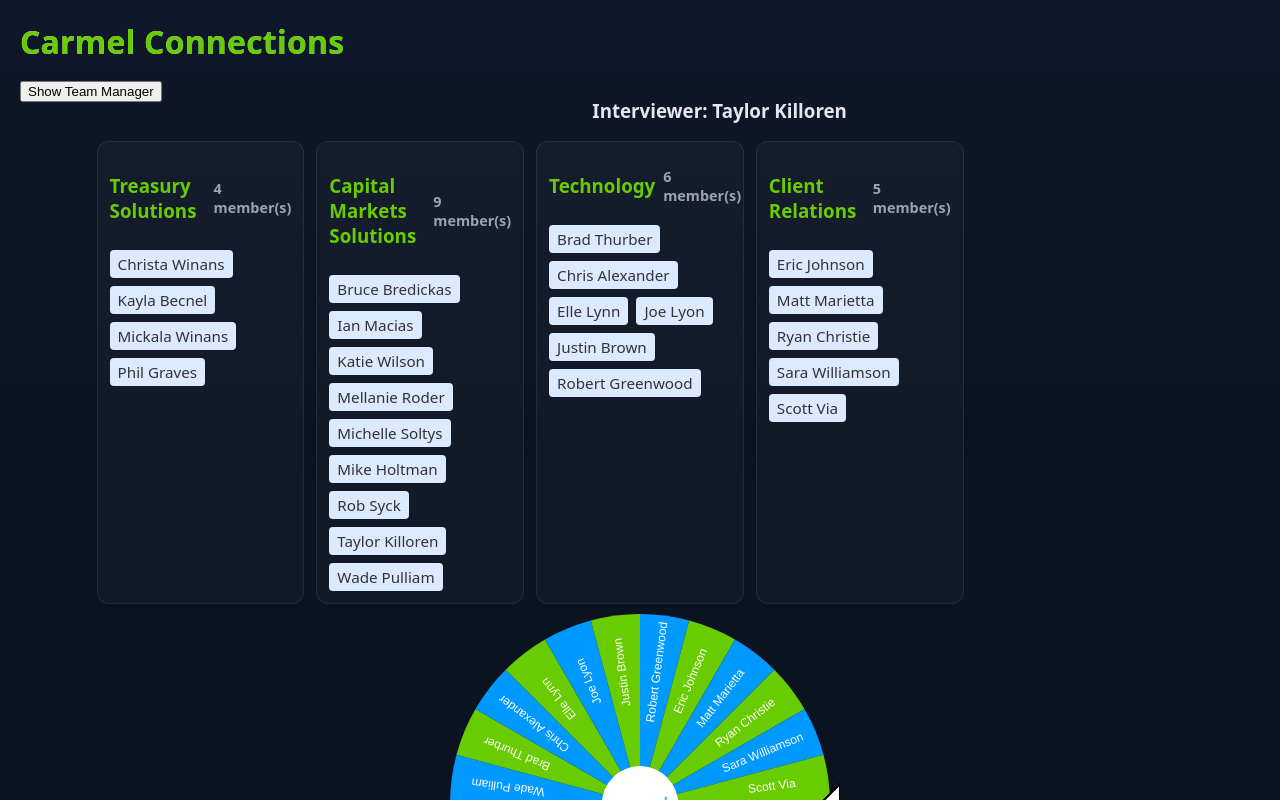
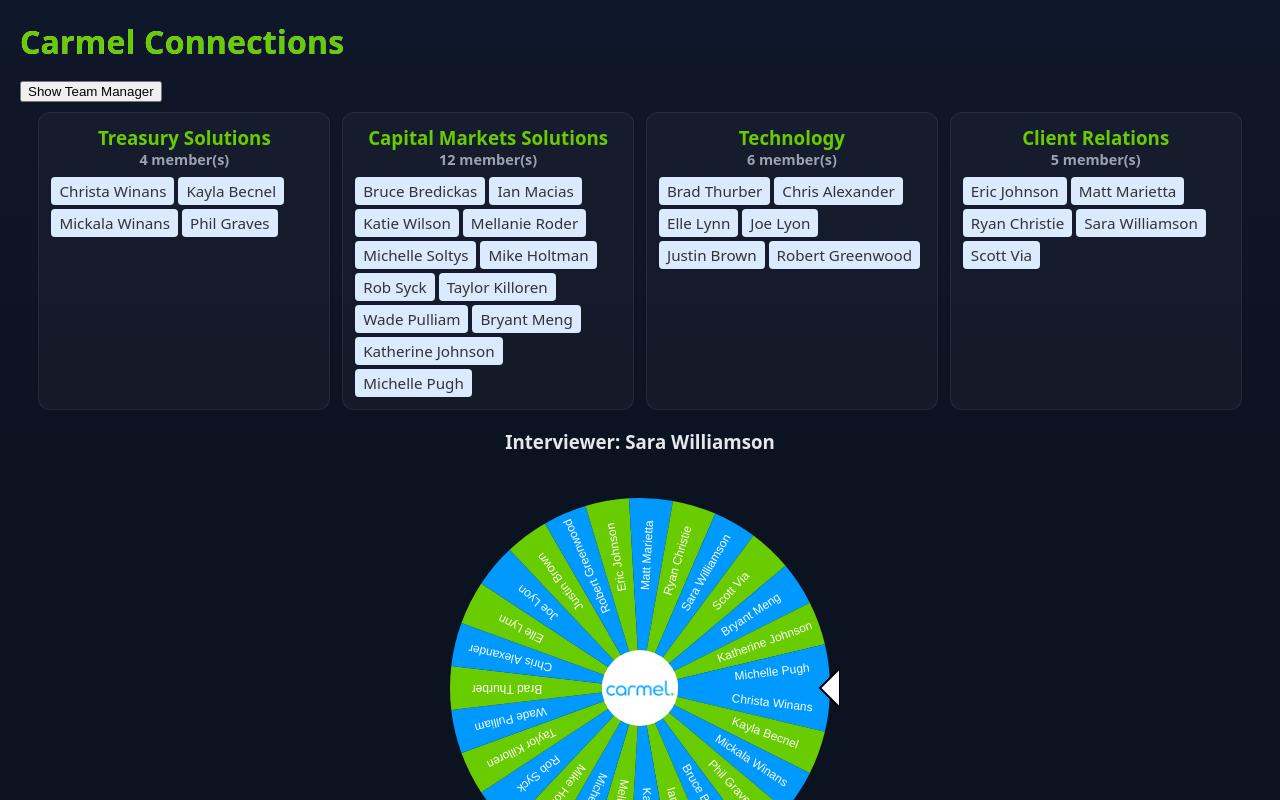
Before and after one commit to jlyon0/CarmelConnections, a Next.js app in the folder carmel-connections/: page / in a window 1280 px wide. Shown: the top 800 px of the page. Built offline with nearby package versions, Linux system fonts and the light colour scheme.

Commit message:
updates for new interviewer and initial testing for css based spinner

```diff
--- a/carmel-connections/src/app/globals.css
+++ b/carmel-connections/src/app/globals.css
@@ -58,6 +58,12 @@
   color:var(--color-text);
   outline:none;
 }
+
+.viewerRow {
+  width: 100%;
+  display: flex;
+  justify-content: center;
+}
 .label{font-size:.9rem; color:var(--color-muted)}
 .titleRow{display:flex; align-items:center; justify-content:space-between}
 .title{font-size:2rem; background:linear-gradient(90deg,#fff, #9bd1ff); -webkit-background-clip:text; color:#69cc00}
--- a/carmel-connections/src/app/page.tsx
+++ b/carmel-connections/src/app/page.tsx
@@ -5,6 +5,7 @@
 import TeamViewer from "@/components/TeamViewer";
 import DropdownParent from "@/components/DropDown";
 import SpinningWheel from "@/components/SpinningWheel";
+import SmoothWheelTest from "@/components/SmoothWheelTest";
 
 export default function Page() {
   const [teams, setTeams] = useState<Team[]>([
@@ -109,7 +110,7 @@
         "id": "91c54a34-a3d7-4d42-ba73-6e3d31199f3c",
         "name": "Taylor Killoren",
         "teamId": "56c1c1df-bf3d-44da-9b1a-e1df06f700a4",
-        "interviewer": true,
+        "interviewer": false,
         "intervieweeUsed": true
     },
     {
@@ -186,13 +187,34 @@
         "id": "9fcd6695-e442-4d88-be66-1a79d7e0cc5a",
         "name": "Sara Williamson",
         "teamId": "b4190570-7a17-4da5-8bbd-58512f7c2e08",
-        "interviewer": false,
-        "intervieweeUsed": false
+        "interviewer": true,
+        "intervieweeUsed": true
     },
     {
         "id": "31102833-10f8-4322-946f-36eba5786333",
         "name": "Scott Via",
         "teamId": "b4190570-7a17-4da5-8bbd-58512f7c2e08",
+        "interviewer": false,
+        "intervieweeUsed": false
+    },
+    {
+        "id": "50ef4a59-8d5a-4ddd-8443-da2cf01e5d01",
+        "name": "Bryant Meng",
+        "teamId": "56c1c1df-bf3d-44da-9b1a-e1df06f700a4",
+        "interviewer": false,
+        "intervieweeUsed": false
+    },
+    {
+        "id": "7eb7cd86-9860-41dc-83df-215cdf663cf7",
+        "name": "Katherine Johnson",
+        "teamId": "56c1c1df-bf3d-44da-9b1a-e1df06f700a4",
+        "interviewer": false,
+        "intervieweeUsed": false
+    },
+    {
+        "id": "385c0264-e9d9-46e9-9f64-19be71003a4a",
+        "name": "Michelle Pugh",
+        "teamId": "56c1c1df-bf3d-44da-9b1a-e1df06f700a4",
         "interviewer": false,
         "intervieweeUsed": false
     }
@@ -220,12 +242,8 @@
                 setSelection={setSelection}
             />
             </DropdownParent>
-
-        <div>
-          <h3>Interviewer: {selection.interviewer?.name}</h3>
         </div>
-      </div>
-      <div style={{width: '100%', display: 'flex', justifyContent: 'center'}}>
+        <div className="viewerRow">
             <TeamViewer
             teams={teams}
             setTeams={setTeams}
@@ -233,7 +251,10 @@
             setEmployees={setEmployees}
             />
         </div>
-      <div>
+        <div style={{ display: 'flex', justifyContent: 'center'}}>
+            <h3>Interviewer: {selection.interviewer?.name}</h3>
+        </div>
+        <div style={{ display: 'flex', justifyContent: 'center', marginTop: 16 }}>
             <SpinningWheel
             teams={teams}
             setEmployees={setEmployees}
@@ -242,6 +263,9 @@
             selection={selection}
             />
         </div>
+        {/* <div style={{ display: 'flex', justifyContent: 'center', marginTop: 16 }}>
+            <SmoothWheelTest />
+        </div> */}
     </main>
   );
 }
--- /dev/null
+++ b/carmel-connections/src/components/SmoothWheelTest.module.css
@@ -0,0 +1,80 @@
+.container {
+  display: flex;
+  flex-direction: column;
+  align-items: center;
+  gap: 12px;
+  width: min(360px, 90vw);
+  padding: 16px;
+  border-radius: 16px;
+  background: rgba(255, 255, 255, 0.03);
+  border: 1px solid rgba(255, 255, 255, 0.12);
+  box-shadow: 0 10px 30px rgba(0, 0, 0, 0.35);
+}
+
+.description,
+.status {
+  font-size: 0.85rem;
+  color: var(--color-muted);
+  text-align: center;
+  margin: 0;
+}
+
+.frame {
+  position: relative;
+  display: flex;
+  align-items: center;
+  justify-content: center;
+}
+
+.pointer {
+  position: absolute;
+  right: -6px;
+  top: 50%;
+  width: 0;
+  height: 0;
+  border-top: 16px solid transparent;
+  border-bottom: 16px solid transparent;
+  border-left: 24px solid var(--color-text);
+  transform: translateY(-50%);
+  filter: drop-shadow(0 0 4px rgba(0, 0, 0, 0.4));
+}
+
+.wheel {
+  width: min(320px, 70vw);
+  aspect-ratio: 1;
+  border-radius: 50%;
+  background: conic-gradient(
+    #65f1ff 0deg 72deg,
+    #69cc00 72deg 144deg,
+    #0099ff 144deg 216deg,
+    #f97316 216deg 288deg,
+    #22d3ee 288deg 360deg
+  );
+  border: 3px solid rgba(255, 255, 255, 0.2);
+  box-shadow: 0 20px 40px rgba(6, 11, 34, 0.5);
+  position: relative;
+  overflow: hidden;
+  will-change: transform;
+}
+
+.wheel::after {
+  content: "";
+  position: absolute;
+  inset: 30%;
+  border-radius: 50%;
+  background: rgba(15, 23, 42, 0.85);
+  border: 2px solid rgba(255, 255, 255, 0.3);
+}
+
+.spinning {
+  animation: softSpin 3.7s cubic-bezier(0.25, 0.1, 0.25, 1) both;
+}
+
+@keyframes softSpin {
+  from {
+    transform: rotate(0deg);
+  }
+  to {
+    transform: rotate(1440deg);
+  }
+}
--- /dev/null
+++ b/carmel-connections/src/components/SmoothWheelTest.tsx
@@ -0,0 +1,40 @@
+"use client";
+import { useEffect, useState } from "react";
+import styles from "./SmoothWheelTest.module.css";
+
+export default function SmoothWheelTest() {
+  const [spinning, setSpinning] = useState(false);
+
+  useEffect(() => {
+    if (!spinning) return;
+    const timer = window.setTimeout(() => {
+      setSpinning(false);
+    }, 3800);
+    return () => window.clearTimeout(timer);
+  }, [spinning]);
+
+  return (
+    <div className={styles.container}>
+      <p className={styles.description}>
+        This demo just toggles a CSS transform animation so the GPU compositor can keep a
+        smooth 60fps rotation while Teams captures the frame stream.
+      </p>
+      <div className={styles.frame}>
+        <div
+          className={`${styles.wheel} ${spinning ? styles.spinning : ""}`}
+          aria-hidden
+        />
+        <div className={styles.pointer} />
+      </div>
+      <button className="btn secondary" onClick={() => !spinning && setSpinning(true)}>
+        {spinning ? "CSS spin in progress" : "Run CSS-based spin"}
+      </button>
+      <p className={styles.status}>
+        {spinning
+          ? "CSS transform is on the compositor layer, which should pulse smoothly inside the Teams share."
+          : "Animation returns to 0° so the next pulse is always fresh. Try running this while sharing."
+        }
+      </p>
+    </div>
+  );
+}
--- a/carmel-connections/src/components/SpinningWheel.tsx
+++ b/carmel-connections/src/components/SpinningWheel.tsx
@@ -190,7 +190,7 @@
     // Current rotation normalized
     const currentRot = rotation % (2 * Math.PI);
 
-    const spins = 3; // extra spins for flair
+    const spins = 4; // extra spins for flair
     // Compute minimal rotation delta to land on chosen slice
     let deltaRot = -currentRot - chosenAngle + spins * 2 * Math.PI; // 10 extra spins
     // ensure deltaRot positive
--- a/carmel-connections/src/components/TeamViewer.module.css
+++ b/carmel-connections/src/components/TeamViewer.module.css
@@ -1,15 +1,14 @@
-/* Container for all teams */
+
 .container {
-  display: flex;
-  flex-direction: column;
-  gap: 12px;
-  padding: 12px;
+  width: min(1400px, 94vw);
+  max-width: 1400px;
+  margin-inline: auto;
 }
 
 /* Grid layout for all team cards */
 .teamGrid {
   display: grid;
-  grid-template-columns: repeat(auto-fill, minmax(200px, 1fr));
+  grid-template-columns: repeat(auto-fit, minmax(250px, 1fr));
   gap: 12px;
 }
 
@@ -27,10 +26,14 @@
 .teamHeader {
   display: flex;
   align-items: center;
-  justify-content: space-between;
-  gap: 8px;
+  flex-direction: column;
   color: #69cc00;
   font-weight: 600;
+}
+
+.teamHeader h3 {
+  margin: 0;
+  color: #69cc00;
 }
 
 /* Employee list container */
@@ -38,7 +41,7 @@
   margin: 8px 0 0 0;
   display: flex;
   flex-wrap: wrap;
-  gap: 8px;
+  gap: 4px;
 }
 
 /* Each employee name box */
--- a/carmel-connections/src/components/TeamViewer.tsx
+++ b/carmel-connections/src/components/TeamViewer.tsx
@@ -15,16 +15,19 @@
 
 
   return (
-    <div style={{  }}> {/* List teams */}
+    <div className={styles.container}> {/* List teams */}
         <div className={styles.teamGrid}>
           {teams.map((team) => {
             const teamMembers = employees.filter((e) => e.teamId === team.id);
             return (
               <div key={team.id} className={styles.teamCard}>
+
                 <div className={styles.teamHeader}>
                   <h3>{team.name}</h3>
-                  <span className="label">{teamMembers.length} member(s)</span>
+                                  <span className="label">{teamMembers.length} member(s)</span>
+
                 </div>
+
 
                 {teamMembers.length > 0 && (
                   <div className={styles.empList}>
```
Also changed, not shown: 1 other file (tests, documents, lock files or other folders). Lines whose indentation alone changed are shown as unchanged.
